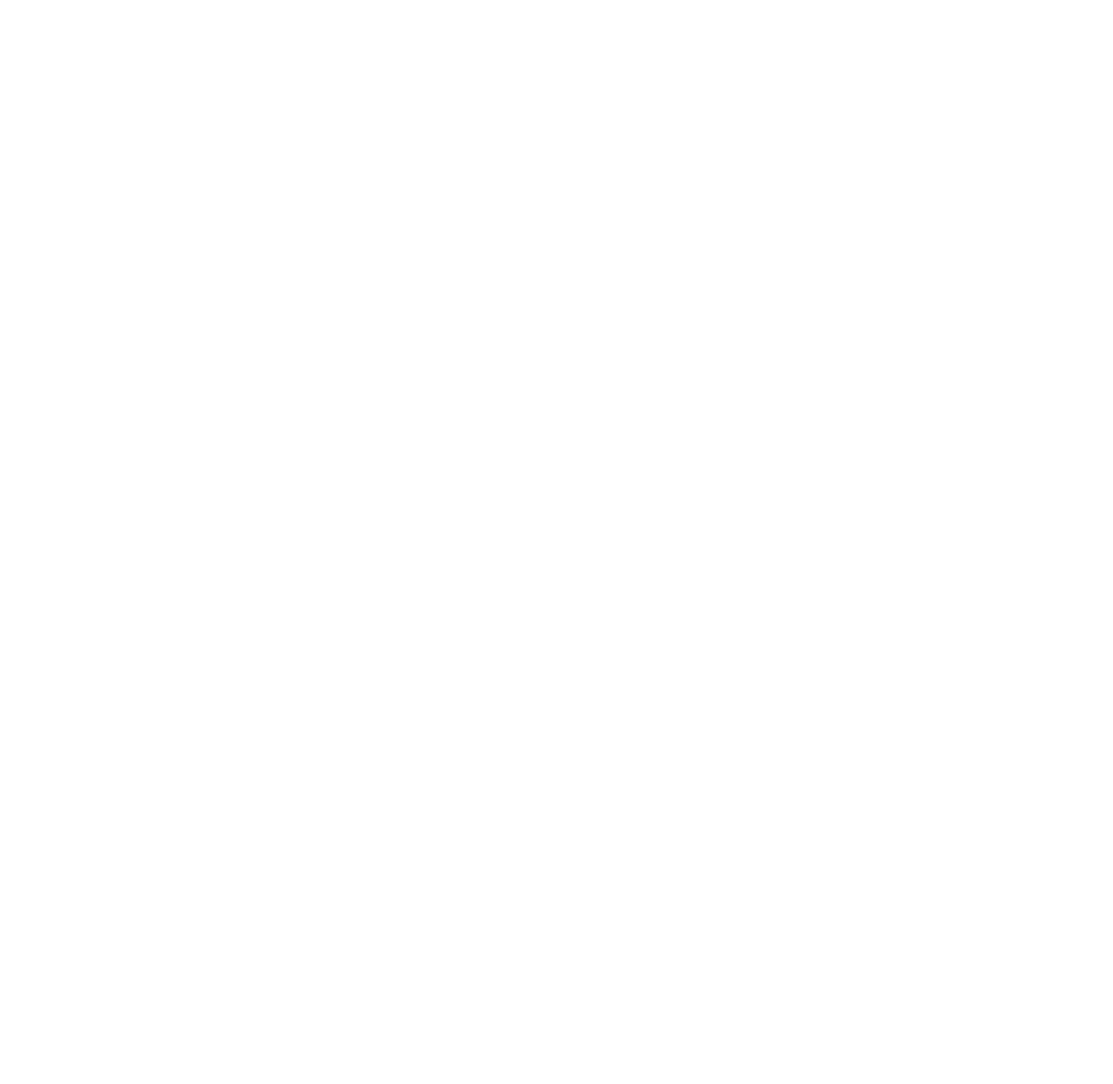
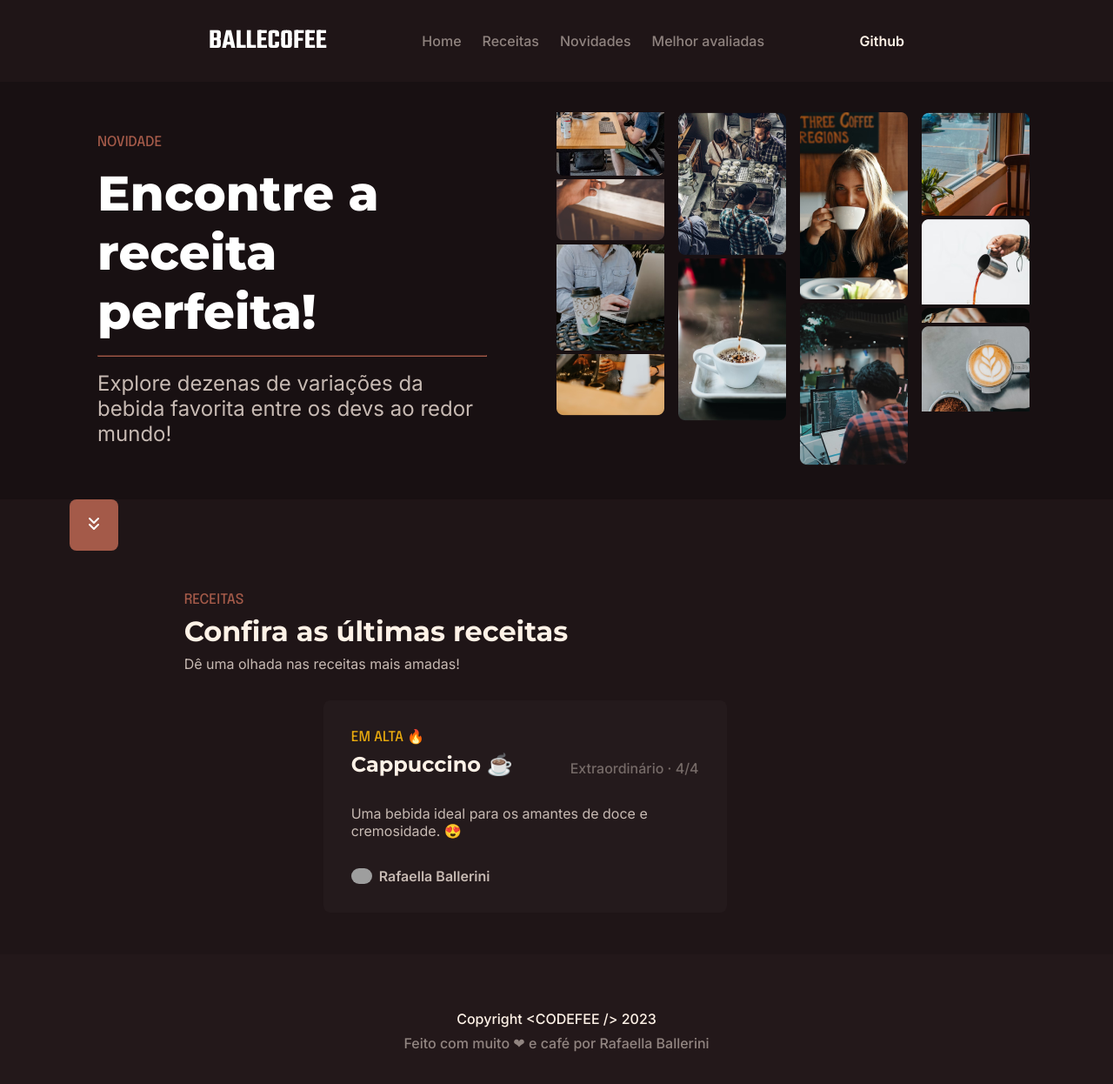
Before and after one commit to RafaelDias20/PROJETOS-VSCODE, a plain HTML site: page DASHBOARD/index.html in a window 1280 px wide. Shown: the whole page at 87% size. Before the commit the page ends 800 px from the top, so only its background shows below. Drawn offline with Linux system fonts and the light colour scheme; grey boxes are pictures that could not be loaded.

Commit message:
Segundo commit

```diff
--- a/DASHBOARD/index.html
+++ b/DASHBOARD/index.html
@@ -1,6 +1,7 @@
 <!DOCTYPE html>
 <html lang="pt-BR">
 <head>
+    <link rel="stylesheet" href="style.css" type="text/css">
     <meta charset="UTF-8">
     <meta name="viewport" content="width=device-width, initial-scale=1.0">
     <meta name="description" content="Explore dezenas de variações da bebida favorita entre os devs ao redor mundo!">
@@ -8,15 +9,76 @@
 </head>
 <body>
     <header>
-
+       <nav>
+            <span class="logo">ballecofee</span>
+            <ul class="menu">
+                <li><a>Home</a></li>
+                <li><a>Receitas</a></li>
+                <li><a>Novidades</a></li>
+                <li><a>Melhor avaliadas</a></li>
+            </ul>
+            <a class="github">Github</a>
+       </nav>
     </header>
 
     <main>
+        <div class="principal">
+        <section class="hero">
+            <header class="hero-conteudo">
+                <span class="destaque marrom">Novidade</span>
+                <h1>Encontre a receita perfeita!</h1><hr>
+                <h2 class="hero-subtitulo">Explore dezenas de variações da bebida favorita entre os devs ao redor mundo!</h2>
+            </header>
+                <div class="hero-conteudo-image">
+                    <figure><img src="Assets/image-1.png" alt=""></figure>
+                    <figure><img src="Assets/image-2.png" alt=""></figure>
+                    <figure><img src="Assets/image-3.png" alt=""></figure>
+                    <figure><img src="Assets/image-4.png" alt=""></figure>
+                    <figure><img src="Assets/image-5.png" alt=""></figure>
+                    <figure><img src="Assets/image-6.png" alt=""></figure>
+                    <figure><img src="Assets/image-7.png" alt=""></figure>
+                    <figure><img src="Assets/image-8.png" alt=""></figure>
+                    <figure><img src="Assets/image-9.png" alt=""></figure>
+                    <figure><img src="Assets/image-10.png" alt=""></figure>
+                    <figure><img src="Assets/image-11.png" alt=""></figure>
+                    <figure><img src="Assets/image-12.png" alt=""></figure>
+                </div>
+        </section>
+        </div>
+        <section class="button-container">
+            <button type="button">
+                <img src="Assets/chevrons-down.svg" alt="">
+            </button>
+        </section>
 
+        <section class="receitas">
+            <header class="receitas-cabeçalho">
+                <span class="destaque marrom">receitas</span>
+                <h2 class="receitas-titulo">Confira as últimas receitas</h2>
+                <p class="receitas-subtitulo">Dê uma olhada nas receitas mais amadas!</p>
+            </header>
+            <div class="receitas-card-container">
+                <div class="receitas-card">
+                    <header class="receitas-card-cabeçalho">
+                        <div class="receitas-card-cabeçalho-detalhes">
+                            <span class="destaque amarelo">em alta 🔥</span>
+                            <h3 class="receita-titulo">Cappuccino ☕</h3>
+                        </div>
+                        <p class="receita-avaliação">Extraordinário · 4/4 </p>
+                    </header>
+                    <p class="receita-descrição">Uma bebida ideal para os amantes de doce e cremosidade. 😍</p>
+                    <div class="receita-autor">
+                        <img src="https://avatars.githubusercontent.com/u/54322854?v=4" alt="">
+                        <span class="receita-autor-nome">Rafaella Ballerini</span>
+                    </div>
+                </div>
+            </div>
+        </section>
     </main>
 
     <footer>
-
+        <p class="footer-copy">Copyright &lt;CODEFEE /&gt; 2023</p>
+        <p class="footer-autor">Feito com muito ❤ e café por Rafaella Ballerini</p>
     </footer>
 </body>
 </html>
--- a/DASHBOARD/style.css
+++ b/DASHBOARD/style.css
@@ -0,0 +1,265 @@
+@import url('https://fonts.googleapis.com/css2?family=Epilogue:ital,wght@0,100..900;1,100..900&family=Inter:wght@100..900&family=Montserrat:ital,wght@0,100..900;1,100..900&family=Roboto:ital,wght@0,100;0,300;0,400;0,500;0,700;0,900;1,100;1,300;1,400;1,500;1,700;1,900&family=Teko:wght@600&display=swap');
+
+:root {
+    --branco: #FFF2E7;
+    --cinza: #FFF2E780;
+    --marrom: #A45A49;
+}
+
+* {
+    margin: 0;
+    padding: 0;
+    box-sizing: border-box;
+}
+
+body {
+    background: #1F1517;
+    color: #FFFFFF;
+}
+
+html {
+    font-family: Inter, sans-serif;
+    font-weight: 500;
+}
+
+a {
+    text-decoration: none;
+}
+
+ul {
+    list-style: none;
+}
+
+nav {
+    max-width: 1120px;
+    margin: auto;
+    padding: 1.5rem 10rem;
+    display: flex;
+    flex-direction: row;
+    justify-content: space-between;
+    align-items: center;
+}
+
+.logo {
+    font-family: Teko;
+    font-size: 2rem;
+    font-weight: 600;
+    text-transform: uppercase;
+}
+
+.menu {
+    display: flex;
+    flex-direction: row;
+    gap: 1.5rem;
+    color: var(--cinza);
+}
+
+.github {
+    color: var(--branco);
+    font-weight: 600;
+}
+
+main {
+    display: flex;
+    flex-direction: column;
+}
+
+.principal {
+    background: #181012;
+}
+
+.hero {
+    background: #181012;
+    max-width: 1120px;
+    height: 60vh;
+    display: flex;
+    flex-direction: row;
+    justify-content: space-between;
+    gap: 6rem;
+    padding: 0rem 2rem;
+    margin: auto;
+    overflow: clip;
+    align-items: center;
+}
+
+.destaque {
+    font-family: Epilogue;
+    font-size: 1rem;
+    font-weight: 500;
+    text-transform: uppercase;
+}
+
+.marrom {
+    color: var(--marrom);
+}
+
+.amarelo {
+    color: #E7A80E;
+}
+
+h1 {
+    font-family: Montserrat;
+    font-size: 3.5rem;
+    font-weight: 800;
+}
+
+hr {
+    border-color: var(--marrom);
+}
+
+.hero-subtitulo {
+    color: #C7BAB3;
+    font-family: Inter;
+    font-size: 1.5rem;
+    font-weight: 400;
+}
+
+.hero-conteudo {
+    display: flex;
+    flex-direction: column;
+    gap: 1rem;
+}
+
+.hero-conteudo-image {
+    column-count: 4;
+    column-gap: 1rem;
+    margin: -1rem;
+}
+
+.button-container {
+    width: 100%;
+    max-width: 1120px;
+
+    margin: auto;
+    transform: translate("0, -50%");
+}
+
+button {
+    border: none;
+    padding: 1rem;
+    border-radius: 0.5rem;
+    background: var(--marrom);
+}
+
+.receitas {
+    display: flex;
+    flex-direction: column;
+    max-width: 1120px;
+    padding: 3rem 2rem;
+    margin: auto;
+}
+
+.receitas-cabeçalho {
+    display: flex;
+    flex-direction: column;
+    gap: 0.5rem;
+}
+
+.receitas-titulo {
+    font-family: Montserrat;
+    font-size: 2rem;
+    font-weight: 700;
+    color: var(--branco);
+}
+
+.receitas-subtitulo {
+    color: #C7BAB3;
+    font-family: Inter;
+    font-size: 1rem;
+    font-weight: 400;
+}
+
+.receitas-card-container {
+    padding: 0rem 10rem;
+    display: flex;
+    flex-direction: row;
+    flex-wrap: wrap;
+    gap: 2rem;
+}
+
+.receitas-card {
+    background: #241A1C;
+    padding: 2rem;
+    border-radius: 0.5rem;
+    display: flex;
+    flex-direction: column;
+    gap: 2rem;
+    flex-basis: 29rem;
+    margin-top: 2rem;
+}
+
+.receitas-card-cabeçalho {
+    display: flex;
+    flex-direction: row;
+    justify-content: space-between;
+    align-items: end;
+}
+
+.receitas-card-cabeçalho-detalhes {
+    display: flex;
+    flex-direction: column;
+    gap: 0.5rem;
+}
+
+.receita-titulo {
+    color: var(--branco);
+    font-family: Montserrat;
+    font-size: 1.5rem;
+    font-weight: 700;
+}
+
+.receita-avaliação {
+    color: #756a67;
+    font-family: Inter;
+    font-size: 1rem;
+    font-weight: 500;
+}
+
+.receita-descrição {
+    color: #C7BAB3;
+    font-family: Inter;
+    font-size: 1rem;
+    font-weight: 400;
+}
+
+.receita-autor {
+    display: flex;
+    flex-direction: row;
+    align-items: center;
+    gap: 0.5rem;
+}
+
+.receita-autor > img {
+    border-radius: 20rem;
+    width: 1.5rem;
+}
+
+.receita-autor-nome {
+    color: #C7BAB3;
+    font-family: Inter;
+    font-size: 1rem;
+    font-weight: 600;
+}
+
+footer {
+    padding: 4rem;
+    display: flex;
+    flex-direction: column;
+    align-items: center;
+    gap: 0.5rem;
+    background: #23181A;
+}
+
+.footer-copy {
+    color: var(--branco);
+    font-family: Inter;
+    font-size: 1rem;
+    font-weight: 500;
+}
+
+.footer-autor {
+    color: rgba(255, 242, 231, 0.50);
+    font-family: Inter;
+    font-size: 1rem;
+    font-weight: 500;
+}
```
Also changed, not shown: DASHBOARD/Assets/chevrons-down.svg (added), DASHBOARD/Assets/image-1.png (added), DASHBOARD/Assets/image-10.png (added), DASHBOARD/Assets/image-11.png (added), DASHBOARD/Assets/image-12.png (added), DASHBOARD/Assets/image-2.png (added), DASHBOARD/Assets/image-3.png (added), DASHBOARD/Assets/image-4.png (added), DASHBOARD/Assets/image-5.png (added), DASHBOARD/Assets/image-6.png (added), DASHBOARD/Assets/image-7.png (added), DASHBOARD/Assets/image-8.png (added), DASHBOARD/Assets/image-9.png (added).
